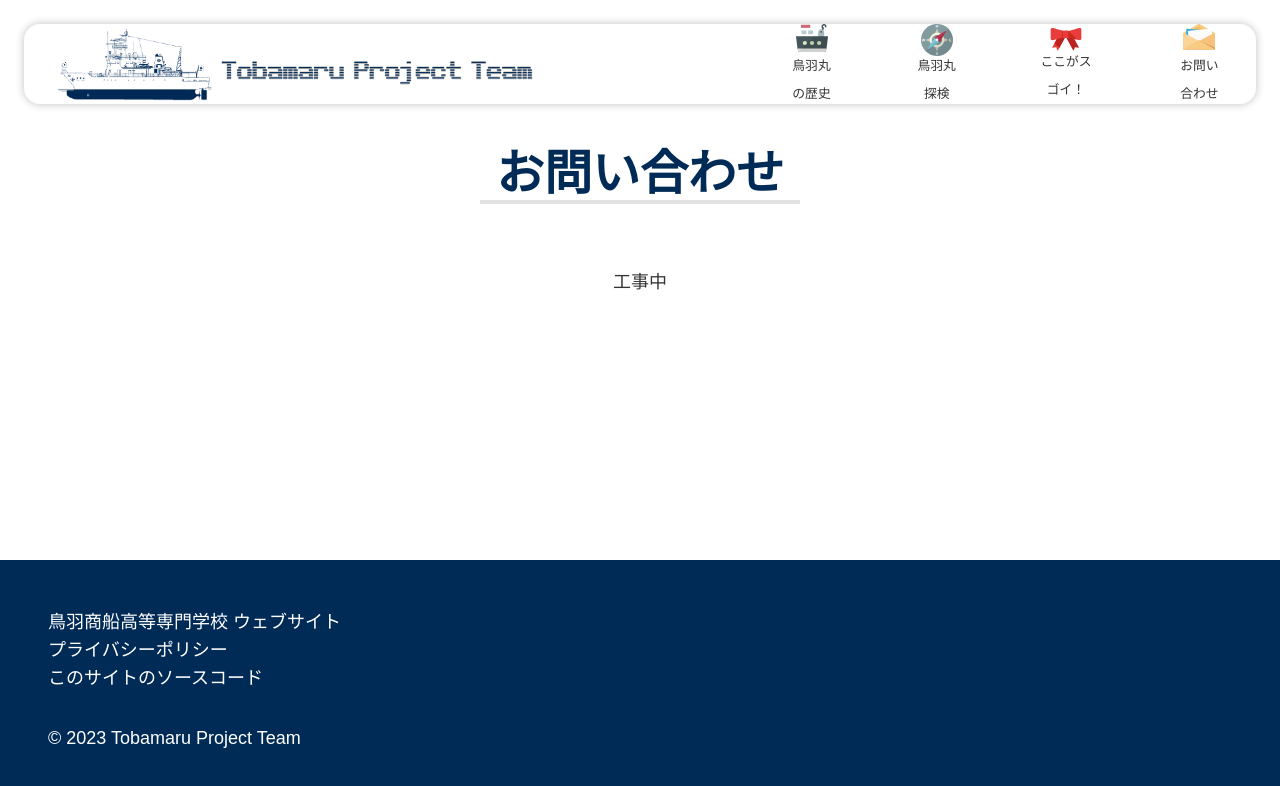
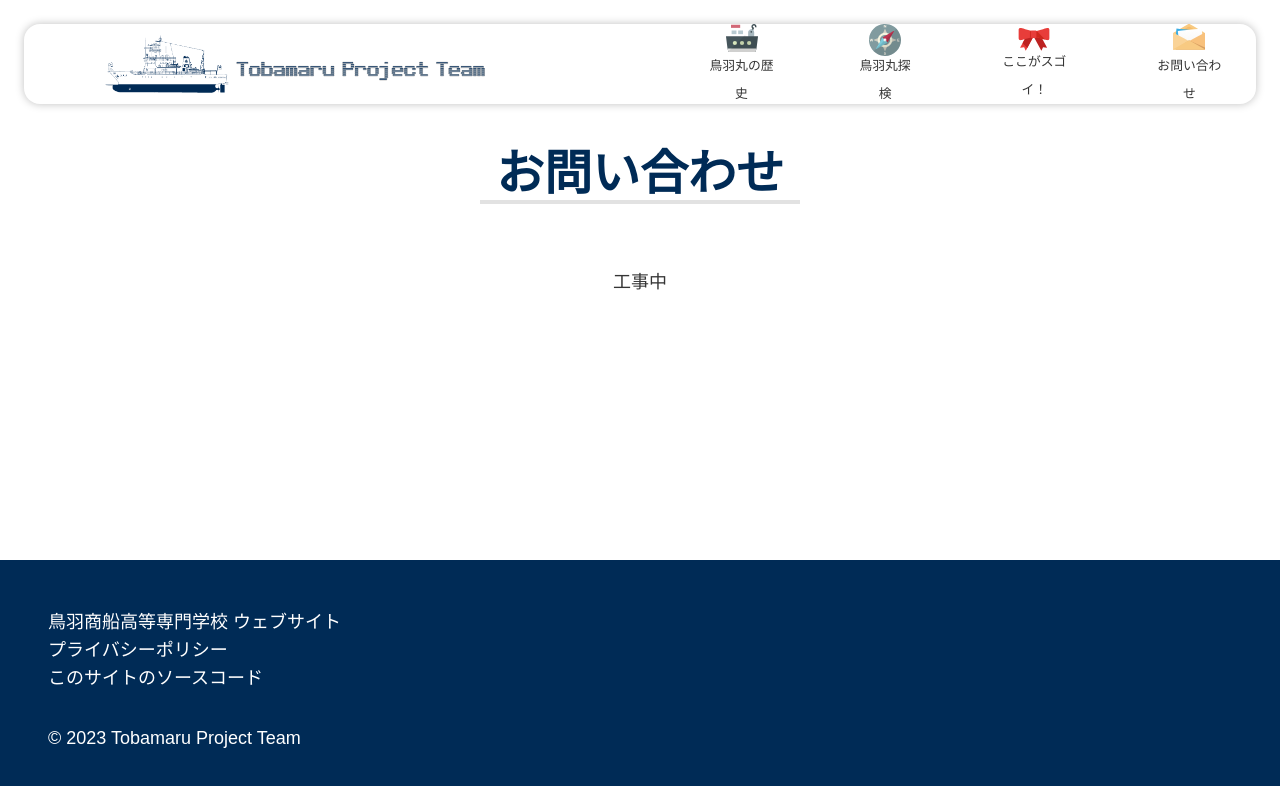
Before and after one commit to takara2314/3rd-tobamaru-lastyear, a SvelteKit app: page /contact in a window 1280 px wide. Shown: the top 786 px of the page. Built offline with nearby package versions, Linux system fonts and the light colour scheme; a web font is replaced by a local one.

Commit message:
Improve: メニューの細かいデザインの修正

```diff
--- a/src/routes/+layout.svelte
+++ b/src/routes/+layout.svelte
@@ -217,8 +217,13 @@
     border-radius: 0.25rem;
   }
 
-  h1.title img {
+  h1.title a {
+    width: 100%;
     height: 100%;
+    display: flex;
+    flex-direction: column;
+    justify-content: center;
+    align-items: center;
   }
 
   .logo {
@@ -323,16 +328,20 @@
       width: 30rem;
     }
 
+    .logo {
+      height: 80%;
+    }
+
     ul.pc {
       width: calc(100% - 15rem);
       display: flex;
       flex-direction: row;
       justify-content: end;
+      gap: 5rem;
     }
 
     ul.pc li {
       font-size: 0.8rem;
-      margin-left: 5rem;
     }
 
     ul.pc li a {
```
